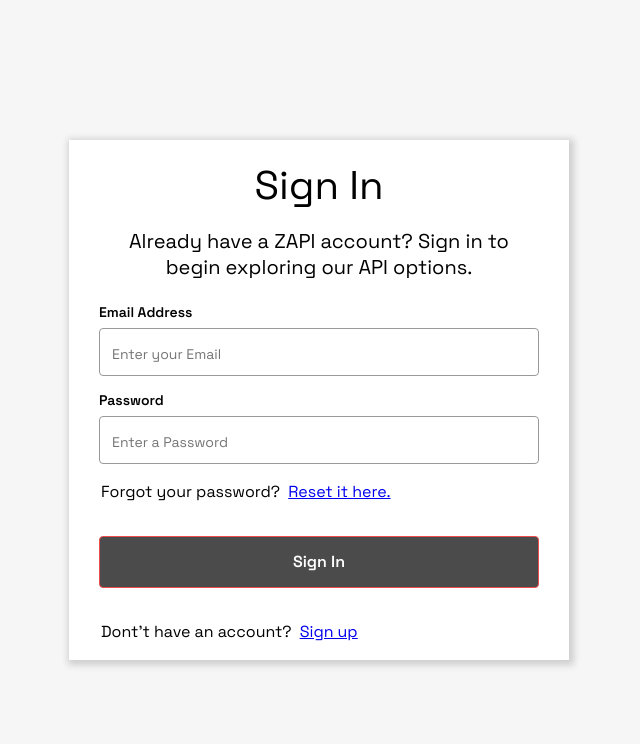
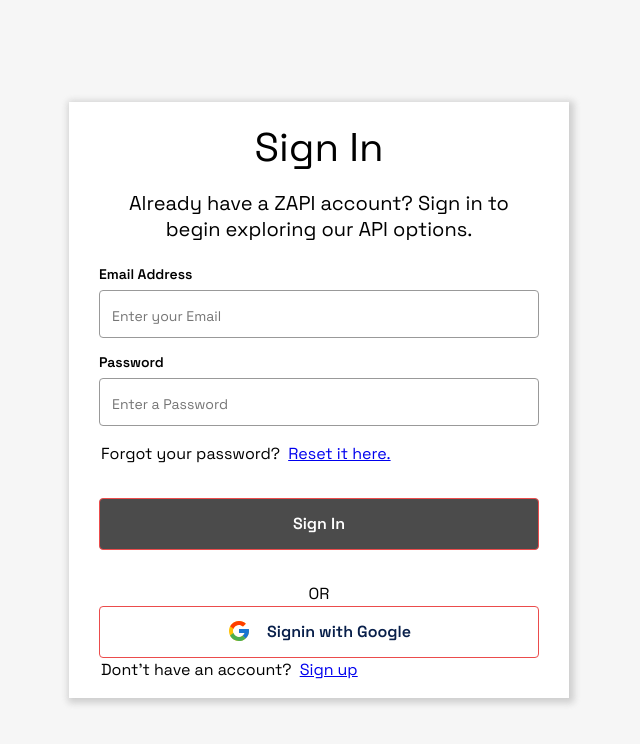
Before and after one commit to Zummit-Africa-Inc/Zapi-FE, a React (Vite) app: page /login in a window 1280 px wide. Shown: the top 744 px of the page, without its empty margins (321-961 px from the left). Built offline with nearby package versions, Linux system fonts and the light colour scheme; no server answers; what aws-amplify would draw is missing.

Commit message:
google auth test

```diff
--- a/src/components/Login.tsx
+++ b/src/components/Login.tsx
@@ -27,6 +27,7 @@ const Login: React.FC = () => {
   const navigate = useNavigate();
   const classes = useStyles();
   const cookies = new Cookies();
+  const headers = { "Content-Type": "application/json" };
 
   const handleLogin = async (e: FormEvent<HTMLFormElement>) => {
     e.preventDefault();
@@ -36,7 +37,6 @@ const Login: React.FC = () => {
       return toast.error("Invalid email address");
     if (!password || !PASSWORD_REGEX.test(password))
       return toast.error("Invalid password");
-    const headers = { "Content-Type": "application/json" };
     const payload = {
       email,
       password,
@@ -81,9 +81,27 @@ const Login: React.FC = () => {
     flow: "auth-code",
     onSuccess: async (response) => {
       console.log(response);
-      // const token = await sendRequest('/endpoint/googleauth', url, "post", response.code, headers)
-      // console.log(token)
+      const data = await sendRequest('/google', "post", url, response.code, headers)
+      console.log("reponse from BE", data)
       toast.success("Login Successful!");
+      if (!data || data === undefined) return;
+      const { access, email, fullName, profileId, refresh, userId, secretKey } =
+        data.data;
+      const user = { email, fullName, profileId, secretKey };
+      dispatch(login(user));
+      cookies.set("accessToken", access);
+      cookies.set("refreshToken", refresh);
+      cookies.set("profileId", profileId);
+      cookies.set("userId", userId);
+      cookies.set("secretKey", secretKey);
+      handleUnclicked("login");
+      dispatch(
+        showModal({
+          action: "hide",
+          type: "loginModal",
+        })
+      );
+      navigate("/developer/dashboard");
     },
     onError: (errorResponse) => {
       console.log(errorResponse);
@@ -149,7 +167,7 @@ const Login: React.FC = () => {
               {loading ? "loading" : "Sign In"}
             </button>
           </form>
-          {/*
+
           <Typography>OR</Typography>
           <Stack direction="column" alignItems="center" spacing={2}>
             <button
@@ -161,7 +179,7 @@ const Login: React.FC = () => {
               </span>
               Signin with Google
             </button>
-          </Stack> */}
+          </Stack>
           <Typography variant="body1" fontSize="16px" alignSelf="flex-start">
             Dont't have an account?
             <Link
```
Also changed, not shown: src/components/Widget.tsx (+50 -23 lines).
